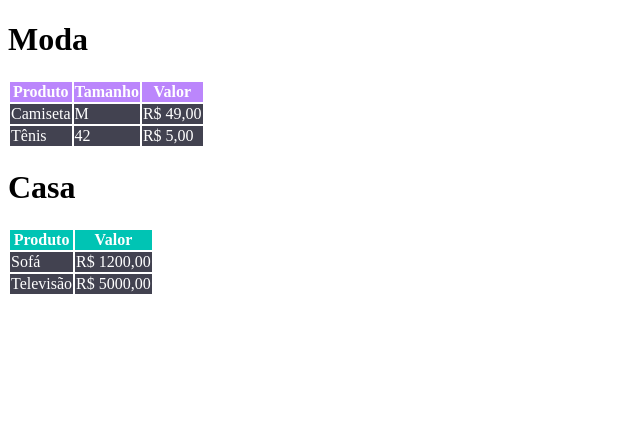
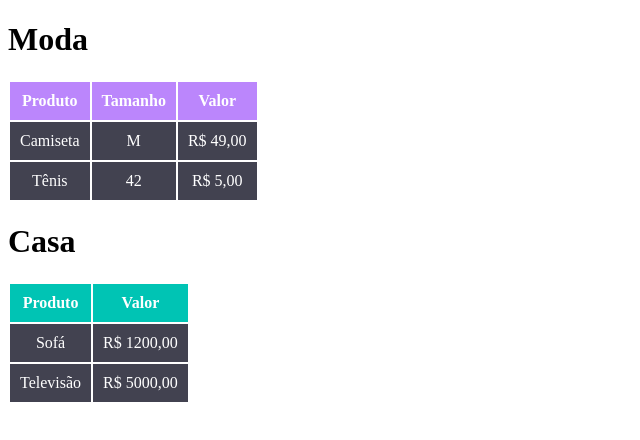
Before and after one commit to rapha0311/Tabela, a plain HTML site: page index.html in a window 1280 px wide. Shown: the whole page, without its empty margins (0-640 px from the left). Drawn offline with Linux system fonts and the light colour scheme.

Commit message:
Alterado a estilização da tabela

```diff
--- a/index.html
+++ b/index.html
@@ -10,7 +10,7 @@
 </head>
 <body>
     <h1>Moda</h1>
-    <table>
+    <table class="tabela">
         <tr class="cabecalho moda">
             <th>Produto</th>
             <th>Tamanho</th>
--- a/styles.css
+++ b/styles.css
@@ -12,3 +12,13 @@
 .cabecalho.casa {
     background-color: #00C4B4;
 }
+
+th {
+    padding: 10px;
+    text-align: center;
+}
+
+td {
+    padding: 10px;
+    text-align: center;
+}
```
